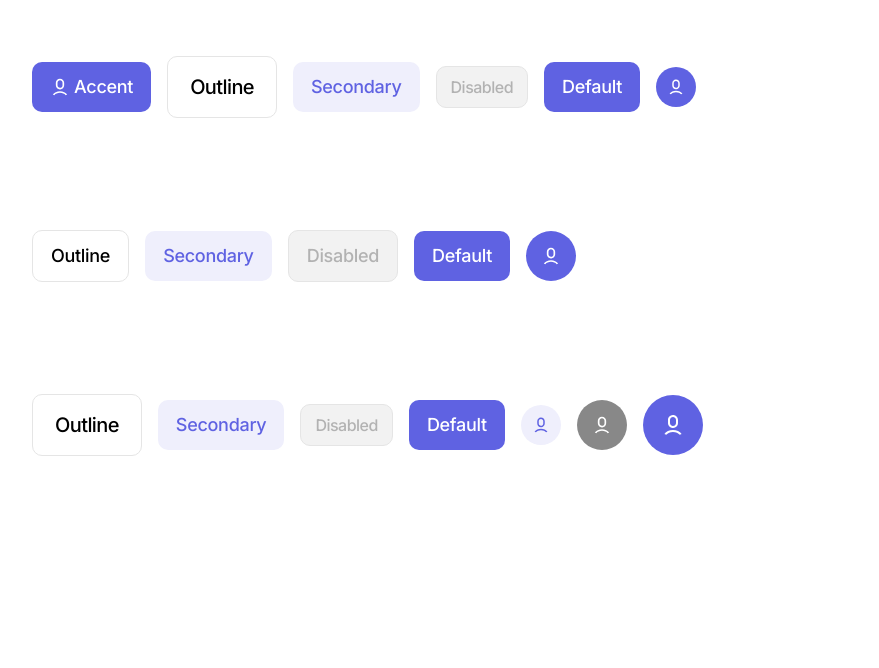
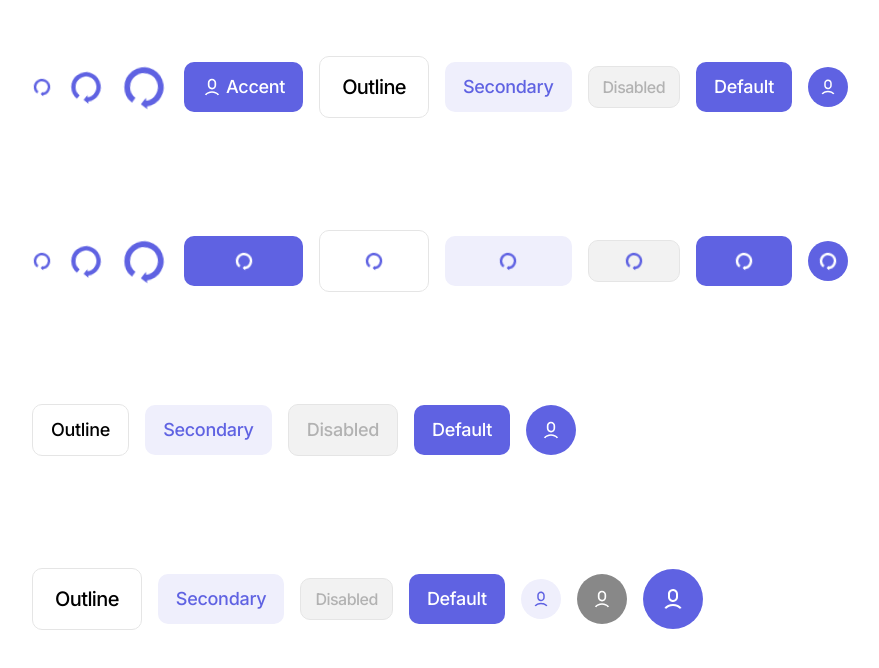
Before and after one commit to congotech/front-end, a Next.js app: page / in a window 1280 px wide. Shown: the top 668 px of the page, without its empty margins (24-903 px from the left). Built offline with nearby package versions, Linux system fonts and the light colour scheme.

Commit message:
ajout du spinner au bouton

```diff
--- a/src/pages/index.tsx
+++ b/src/pages/index.tsx
@@ -1,7 +1,9 @@
 import { Seo } from "@/ui/components/seo";
 import { Button } from "@/ui/design-system/button/button";
 import { RiUser6Line } from "react-icons/ri";
+import { Spinner } from "@/ui/design-system/spinner/spinner";
 import { Typography } from "@/ui/design-system/typography/typography";
+
 
 
 export default function Home() {
@@ -9,12 +11,26 @@ export default function Home() {
     <>
       <Seo title="Codeurs Monkeys" description="decription...."/>
       <div className="flex items-center gap-4 p-14">
+        <Spinner size="small" variant="primary"/>
+        <Spinner />
+        <Spinner size="large" variant="primary"/>
         <Button icon={{icon:RiUser6Line}} iconPosition="left">Accent</Button>
         <Button size="large" variant="outline">Outline</Button>
         <Button size="medium" variant="secondary">Secondary</Button>
         <Button size="small" variant="disabled">Disabled</Button>
         <Button>Default</Button>
         <Button size="small" variant="ico" icon={{icon:RiUser6Line}}/>
+      </div>
+      <div className="flex items-center gap-4 p-14">
+        <Spinner size="small" variant="primary"/>
+        <Spinner />
+        <Spinner size="large" variant="primary"/>
+        <Button isLoading icon={{icon:RiUser6Line}} iconPosition="left">Accent</Button>
+        <Button isLoading size="large" variant="outline">Outline</Button>
+        <Button isLoading size="medium" variant="secondary">Secondary</Button>
+        <Button isLoading size="small" variant="disabled">Disabled</Button>
+        <Button isLoading>Default</Button>
+        <Button isLoading size="small" variant="ico" icon={{icon:RiUser6Line}}/>
       </div>
       <div className="flex items-center gap-4 p-14">
         <Button variant="outline">Outline</Button>
--- a/src/ui/design-system/button/button.tsx
+++ b/src/ui/design-system/button/button.tsx
@@ -1,6 +1,7 @@
 import { IconProps } from "@/types/iconProps";
 import { clsx } from "clsx";
 import React from "react";
+import { Spinner } from "../spinner/spinner";
 
 interface Props {
     size?: "small" | "medium" | "large";
@@ -87,10 +88,23 @@ export const Button = ({
         <>
             <button
                 type="button"
-                className={clsx(variantStyles, sizeStyles, icoSize, "")}
+                className={clsx(
+                    variantStyles,
+                    sizeStyles,
+                    icoSize,
+                    isLoading && "cursor-wait",
+                    "relative"
+                )}
                 onClick={() => console.log("click")}
                 disabled={disabled || variant === "disabled"}
             >
+                {isLoading && (
+                    <div className="absolute inset-0 flex items-center justify-center">
+                    {variant === "accent" || variant === "ico" ? (<Spinner size="small" variant="white"/>) : (<Spinner size="small" />)}
+                    </div>
+                )}
+
+            <div className={clsx(isLoading && "invisible")}>
                 {icon && variant === "ico"
                 ? (<icon.icon size={icoSize}/>)
                 : (<div className={clsx(icon && "flex items-center gap-1")}>
@@ -102,6 +116,8 @@ export const Button = ({
                         (<icon.icon size={icoSize}/>)
                     )}
                 </div>)}
+            </div>
+
             </button>
         </>
     );
--- /dev/null
+++ b/src/ui/design-system/spinner/spinner.tsx
@@ -0,0 +1,62 @@
+import { clsx } from "clsx";
+
+interface Props {
+    size?: "small" | "medium" | "large";
+    variant?: "primary" | "white";
+}
+
+export const Spinner = ({size = "medium", variant = "primary"}: Props) => {
+    let variantStyles: string = "";
+    let sizeStyles: string = "";
+
+    switch (size) {
+        case "small":
+            sizeStyles = "w-5 h-5";
+            break;
+        case "medium": // Default
+            sizeStyles = "w-9 h-9";
+            break;
+        case "large":
+            sizeStyles = "w-12 h-12";
+            break;
+    }
+
+    switch (variant) {
+        case "primary": // Default
+            // On utilise la même classe text-primary que dans le composant Button
+            variantStyles = "text-primary";
+            break;
+        case "white":
+            // Correction de text-red (qui n'existe peut-être pas) à text-white
+            variantStyles = "text-white";
+            break;
+    }
+
+    return (
+        <svg
+            xmlns="http://www.w3.org/2000/svg"
+            viewBox="0 0 100 100"
+            preserveAspectRatio="xMidYMid"
+            className={clsx(
+                sizeStyles,
+                variantStyles,
+                "animate-spin"
+            )}
+        >
+            <g>
+                <g transform="matrix(1,0,0,1,0,0)">
+                    <path
+                        strokeWidth="12"
+                        stroke="currentColor"
+                        fill="none"
+                        d="M50 15A35 35 0 1 0 74.74873734152916 25.251262658470843"
+                    />
+                    <path
+                        fill="currentColor"
+                        d="M49 3L49 27L61 15L49 3"
+                    />
+                </g>
+            </g>
+        </svg>
+    );
+};
--- a/src/ui/design-system/typography/typography.tsx
+++ b/src/ui/design-system/typography/typography.tsx
@@ -31,7 +31,6 @@ export const Typography: React.FC<Props> = ({
     className,
     children }) => {
     const Component = component;
-
 
     let variantStyles: string = "", colorStyles: string ="";
 
```
Lines whose indentation alone changed are shown as unchanged.
